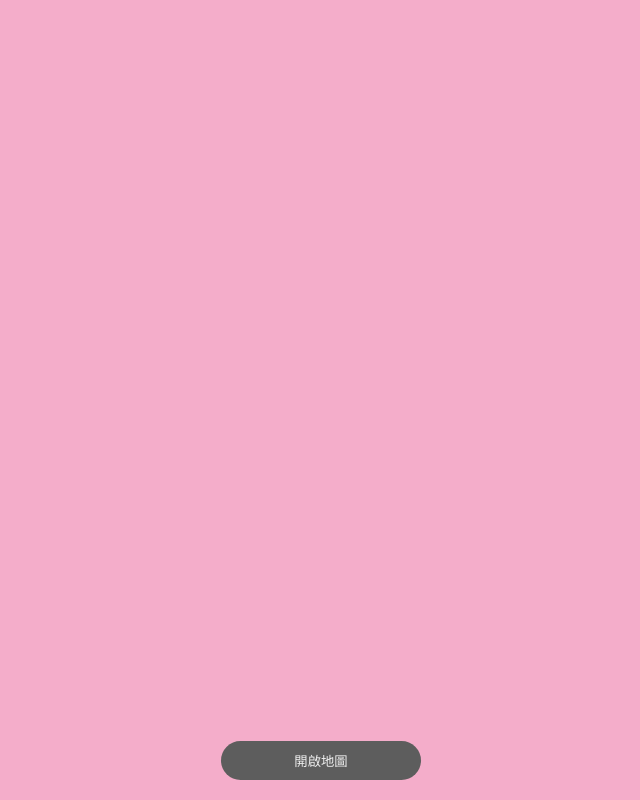
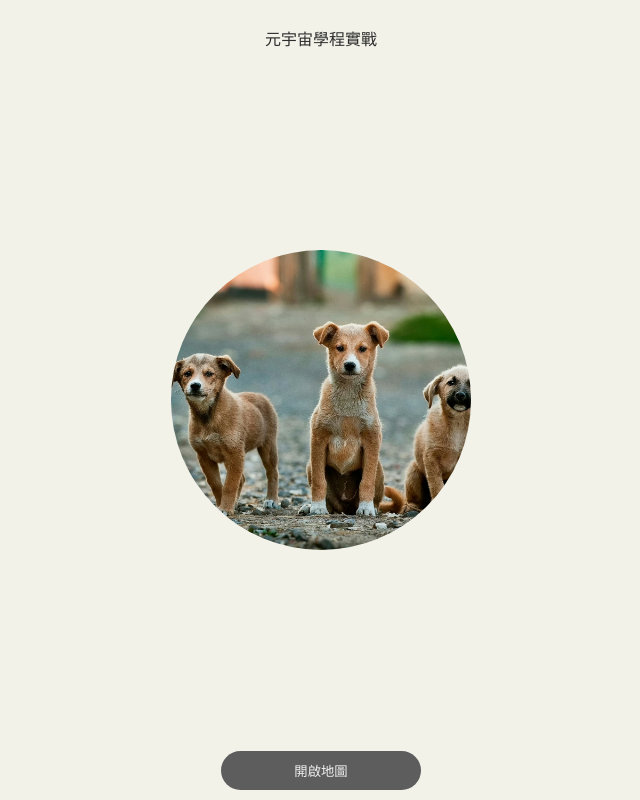
Before and after one commit to yuhui3652/yuhui3652.github.io, a plain HTML site: page basic/tutorial_1/index.html in a window 1280 px wide. Shown: the whole page, without its empty margins (319-959 px from the left). Drawn offline with Linux system fonts and the light colour scheme.

Commit message:
Add Image

```diff
--- a/basic/tutorial_1/index.html
+++ b/basic/tutorial_1/index.html
@@ -9,10 +9,8 @@
         /* CSS */
         body {
             font-family: Arial, sans-serif;
-            background-color: #f4adca;
-            color: #54189e;
-            margin: 50px;
-            padding: 0px;
+            background-color: #f2f2e9;
+            color: #2d2d2d;
             text-align: center;
         }
 
@@ -21,7 +19,7 @@
             position: absolute;
             width: 200px;
             margin-left: -100px;
-            bottom: 20px;
+            bottom: 10px;
             padding: 10px 20px;
             cursor: pointer;
             border-radius: 20px;
@@ -29,23 +27,38 @@
             background-color: #5d5d5d;
             color: #f0f0f0;
 
-            /* left: 50%;
-            transform: translateX(-50%);
-            padding: 10px 20px;
-            font-size: 16px;
-            font-weight: bold;
-
-             */
         }
 
+        #imgDiv{
+            position: absolute;
+            left: 50%;
+            margin-left: -150px;
+            top: 50%;
+            margin-top:-150px;
+            width: 300px;
+            height: 300px;
+            /* background-color: #cdae65; */
+
+        }
+
+        img{
+            max-width: 100%;
+            height: 100%;
+            object-fit: cover;
+            border-radius: 100%;
+
+        }
 
     </style>
 
 </head>
 <body>
     <BR>
-    <!-- <button>點擊我1</button>
-    <button class="mainButton">點擊我2</button> -->
+    元宇宙學程實戰
+    <BR>
+    <div id="imgDiv">
+        <img src="./images/centerImg.jpg">
+    </div>
     <button id="OpenMapButton" onclick="alert('按鈕被點擊！')">開啟地圖</button>
 </body>
 </html>
```
Also changed, not shown: basic/tutorial_1/images/centerImg.jpg (added).
